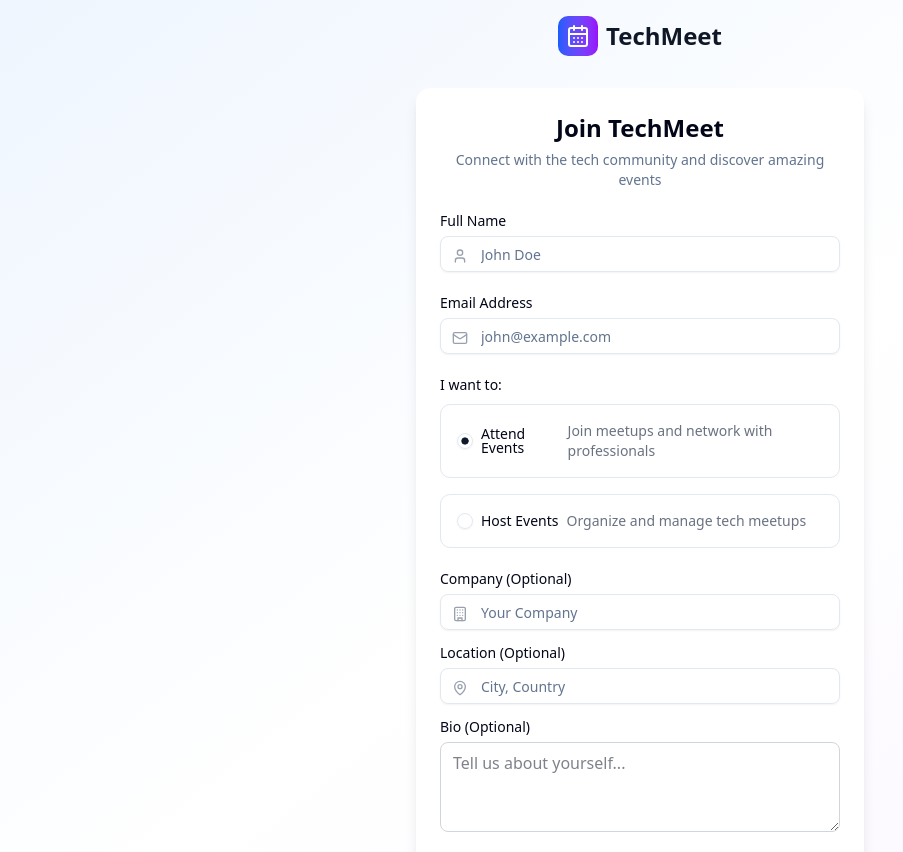
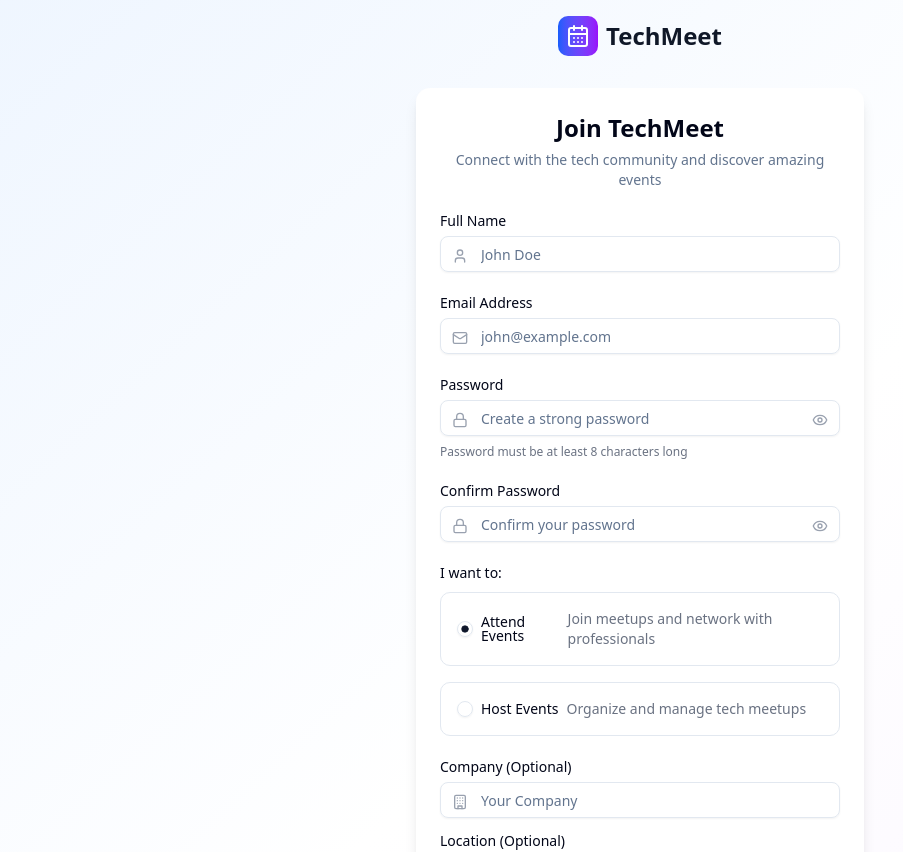
Before and after one commit to cs60apa/Events, a Next.js app: page /auth/signup in a window 1280 px wide. Shown: the top 852 px of the page, without its empty margins (0-903 px from the left). Built offline with nearby package versions, Linux system fonts and the light colour scheme; no server answers.

Commit message:
🔒 Add password handling and validation for sign-up, update sign-in logic to include password, and refine authentication-related components and mutations

```diff
--- /dev/null
+++ b/app/auth/forgot-password/page.tsx
@@ -0,0 +1,115 @@
+"use client";
+
+import { useState } from "react";
+import { Button } from "@/components/ui/button";
+import {
+  Card,
+  CardContent,
+  CardDescription,
+  CardHeader,
+  CardTitle,
+} from "@/components/ui/card";
+import { Input } from "@/components/ui/input";
+import { Label } from "@/components/ui/label";
+import { CalendarDays, Mail, ArrowLeft } from "lucide-react";
+import Link from "next/link";
+
+export default function ForgotPasswordPage() {
+  const [email, setEmail] = useState("");
+  const [isLoading, setIsLoading] = useState(false);
+  const [isSubmitted, setIsSubmitted] = useState(false);
+
+  const handleSubmit = async (e: React.FormEvent) => {
+    e.preventDefault();
+    setIsLoading(true);
+
+    // Simulate API call
+    await new Promise((resolve) => setTimeout(resolve, 1000));
+
+    setIsSubmitted(true);
+    setIsLoading(false);
+  };
+
+  return (
+    <div className="min-h-screen bg-gradient-to-br from-blue-50 via-white to-purple-50 flex items-center justify-center p-4">
+      <div className="w-full max-w-md">
+        {/* Logo */}
+        <div className="text-center mb-8">
+          <Link href="/" className="inline-flex items-center space-x-2">
+            <div className="w-10 h-10 bg-gradient-to-r from-blue-600 to-purple-600 rounded-lg flex items-center justify-center">
+              <CalendarDays className="h-6 w-6 text-white" />
+            </div>
+            <span className="text-2xl font-bold text-gray-900">TechMeet</span>
+          </Link>
+        </div>
+
+        <Card className="border-0 shadow-lg">
+          <CardHeader className="text-center">
+            <CardTitle className="text-2xl font-bold">Reset Password</CardTitle>
+            <CardDescription>
+              {isSubmitted
+                ? "Check your email for reset instructions"
+                : "Enter your email to receive password reset instructions"}
+            </CardDescription>
+          </CardHeader>
+          <CardContent>
+            {isSubmitted ? (
+              <div className="text-center space-y-4">
+                <div className="p-4 bg-green-50 border border-green-200 rounded-md">
+                  <p className="text-sm text-green-800">
+                    If an account with that email exists, we've sent you a
+                    password reset link.
+                  </p>
+                </div>
+                <Link
+                  href="/auth/signin"
+                  className="inline-flex items-center text-sm text-blue-600 hover:text-blue-500"
+                >
+                  <ArrowLeft className="w-4 h-4 mr-1" />
+                  Back to Sign In
+                </Link>
+              </div>
+            ) : (
+              <form onSubmit={handleSubmit} className="space-y-6">
+                {/* Email */}
+                <div className="space-y-2">
+                  <Label htmlFor="email">Email Address</Label>
+                  <div className="relative">
+                    <Mail className="absolute left-3 top-3 h-4 w-4 text-gray-400" />
+                    <Input
+                      id="email"
+                      type="email"
+                      placeholder="john@example.com"
+                      value={email}
+                      onChange={(e) => setEmail(e.target.value)}
+                      className="pl-10"
+                      required
+                    />
+                  </div>
+                </div>
+
+                <Button
+                  type="submit"
+                  className="w-full h-12 bg-gradient-to-r from-blue-600 to-purple-600 hover:from-blue-700 hover:to-purple-700"
+                  disabled={isLoading}
+                >
+                  {isLoading ? "Sending..." : "Send Reset Link"}
+                </Button>
+
+                <div className="text-center">
+                  <Link
+                    href="/auth/signin"
+                    className="inline-flex items-center text-sm text-blue-600 hover:text-blue-500"
+                  >
+                    <ArrowLeft className="w-4 h-4 mr-1" />
+                    Back to Sign In
+                  </Link>
+                </div>
+              </form>
+            )}
+          </CardContent>
+        </Card>
+      </div>
+    </div>
+  );
+}
--- a/app/auth/signup/page.tsx
+++ b/app/auth/signup/page.tsx
@@ -12,7 +12,16 @@ import {
 import { Input } from "@/components/ui/input";
 import { Label } from "@/components/ui/label";
 import { RadioGroup, RadioGroupItem } from "@/components/ui/radio-group";
-import { CalendarDays, Mail, User, Building, MapPin } from "lucide-react";
+import {
+  CalendarDays,
+  Mail,
+  User,
+  Building,
+  MapPin,
+  Lock,
+  Eye,
+  EyeOff,
+} from "lucide-react";
 import Link from "next/link";
 import { useRouter } from "next/navigation";
 import { useMutation } from "convex/react";
@@ -23,36 +32,53 @@ export default function SignUpPage() {
   const [formData, setFormData] = useState({
     name: "",
     email: "",
+    password: "",
+    confirmPassword: "",
     role: "attendee" as "organizer" | "attendee",
     company: "",
     location: "",
     bio: "",
   });
+  const [showPassword, setShowPassword] = useState(false);
+  const [showConfirmPassword, setShowConfirmPassword] = useState(false);
   const [isLoading, setIsLoading] = useState(false);
   const [error, setError] = useState("");
 
   const router = useRouter();
   const { setUser } = useAuth();
-  const createUser = useMutation(api.users.createUser);
+  const signUp = useMutation(api.auth.signUp);
 
   const handleSubmit = async (e: React.FormEvent) => {
     e.preventDefault();
     setIsLoading(true);
     setError("");
 
+    // Validate passwords match
+    if (formData.password !== formData.confirmPassword) {
+      setError("Passwords do not match");
+      setIsLoading(false);
+      return;
+    }
+
+    // Validate password strength
+    if (formData.password.length < 8) {
+      setError("Password must be at least 8 characters long");
+      setIsLoading(false);
+      return;
+    }
+
     try {
-      const userId = await createUser({
+      const result = await signUp({
         name: formData.name,
         email: formData.email,
+        password: formData.password,
         role: formData.role,
-        company: formData.company || undefined,
-        location: formData.location || undefined,
-        bio: formData.bio || undefined,
       });
 
-      // Set user in auth context
+      if (result.success && result.userId) {
+        // Create user object for auth context
         const user = {
-        _id: userId,
+          _id: result.userId,
           name: formData.name,
           email: formData.email,
           role: formData.role,
@@ -63,8 +89,10 @@ export default function SignUpPage() {
 
         setUser(user);
         localStorage.setItem("currentUser", JSON.stringify(user));
-
         router.push("/dashboard");
+      } else {
+        setError(result.error || "Sign up failed");
+      }
     } catch (err) {
       setError(err instanceof Error ? err.message : "Something went wrong");
     } finally {
@@ -135,6 +163,72 @@ export default function SignUpPage() {
                     className="pl-10"
                     required
                   />
+                </div>
+              </div>
+
+              {/* Password */}
+              <div className="space-y-2">
+                <Label htmlFor="password">Password</Label>
+                <div className="relative">
+                  <Lock className="absolute left-3 top-3 h-4 w-4 text-gray-400" />
+                  <Input
+                    id="password"
+                    type={showPassword ? "text" : "password"}
+                    placeholder="Create a strong password"
+                    value={formData.password}
+                    onChange={(e) =>
+                      setFormData({ ...formData, password: e.target.value })
+                    }
+                    className="pl-10 pr-10"
+                    required
+                  />
+                  <button
+                    type="button"
+                    onClick={() => setShowPassword(!showPassword)}
+                    className="absolute right-3 top-3 text-gray-400 hover:text-gray-600"
+                  >
+                    {showPassword ? (
+                      <EyeOff className="h-4 w-4" />
+                    ) : (
+                      <Eye className="h-4 w-4" />
+                    )}
+                  </button>
+                </div>
+                <p className="text-xs text-gray-500">
+                  Password must be at least 8 characters long
+                </p>
+              </div>
+
+              {/* Confirm Password */}
+              <div className="space-y-2">
+                <Label htmlFor="confirmPassword">Confirm Password</Label>
+                <div className="relative">
+                  <Lock className="absolute left-3 top-3 h-4 w-4 text-gray-400" />
+                  <Input
+                    id="confirmPassword"
+                    type={showConfirmPassword ? "text" : "password"}
+                    placeholder="Confirm your password"
+                    value={formData.confirmPassword}
+                    onChange={(e) =>
+                      setFormData({
+                        ...formData,
+                        confirmPassword: e.target.value,
+                      })
+                    }
+                    className="pl-10 pr-10"
+                    required
+                  />
+                  <button
+                    type="button"
+                    onClick={() => setShowConfirmPassword(!showConfirmPassword)}
+                    className="absolute right-3 top-3 text-gray-400 hover:text-gray-600"
+                  >
+                    {showConfirmPassword ? (
+                      <EyeOff className="h-4 w-4" />
+                    ) : (
+                      <Eye className="h-4 w-4" />
+                    )}
+                  </button>
                 </div>
               </div>
 
--- a/providers/auth-provider.tsx
+++ b/providers/auth-provider.tsx
@@ -27,7 +27,7 @@ interface User {
 interface AuthContextType {
   user: User | null;
   isLoading: boolean;
-  signIn: (email: string) => Promise<void>;
+  signIn: (email: string, password: string) => Promise<void>;
   signOut: () => void;
   setUser: (user: User | null) => void;
 }
@@ -48,19 +48,15 @@ export function AuthProvider({ children }: { children: ReactNode }) {
     setIsLoading(false);
   }, []);
 
-  const signIn = async (email: string) => {
-    // This would normally handle authentication
-    // For now, we'll use a simple email-based auth
+  const signIn = async (email: string, password: string) => {
+    // This method is now handled by individual components
+    // using the Convex auth.signIn mutation directly
     setIsLoading(true);
     try {
-      // Store user data
-      const userData = { email, _id: Date.now().toString() } as User;
-      localStorage.setItem("currentUser", JSON.stringify(userData));
-      setUser(userData);
-      router.push("/dashboard");
+      // This is a placeholder - actual auth is handled in components
+      setIsLoading(false);
     } catch (error) {
       console.error("Sign in error:", error);
-    } finally {
       setIsLoading(false);
     }
   };
```
Also changed, not shown: app/auth/signin/page.tsx (line endings or trailing spaces), convex/auth.ts (line endings or trailing spaces). Lines whose indentation alone changed are shown as unchanged.
